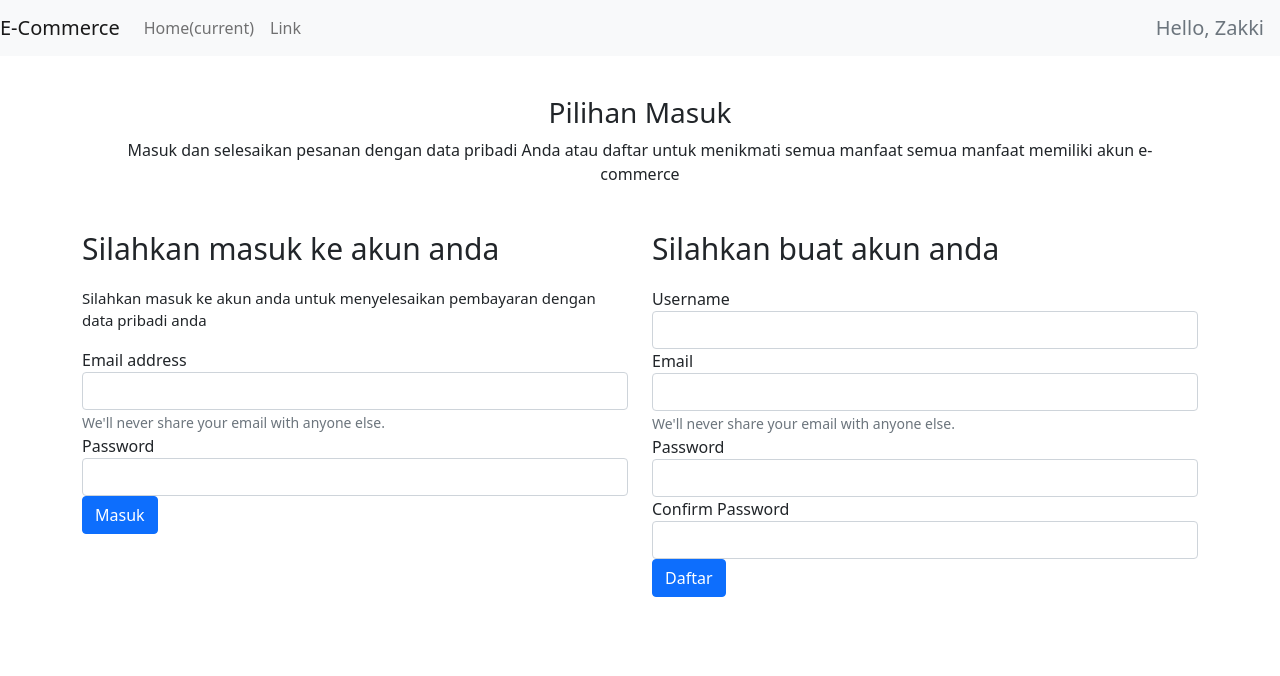
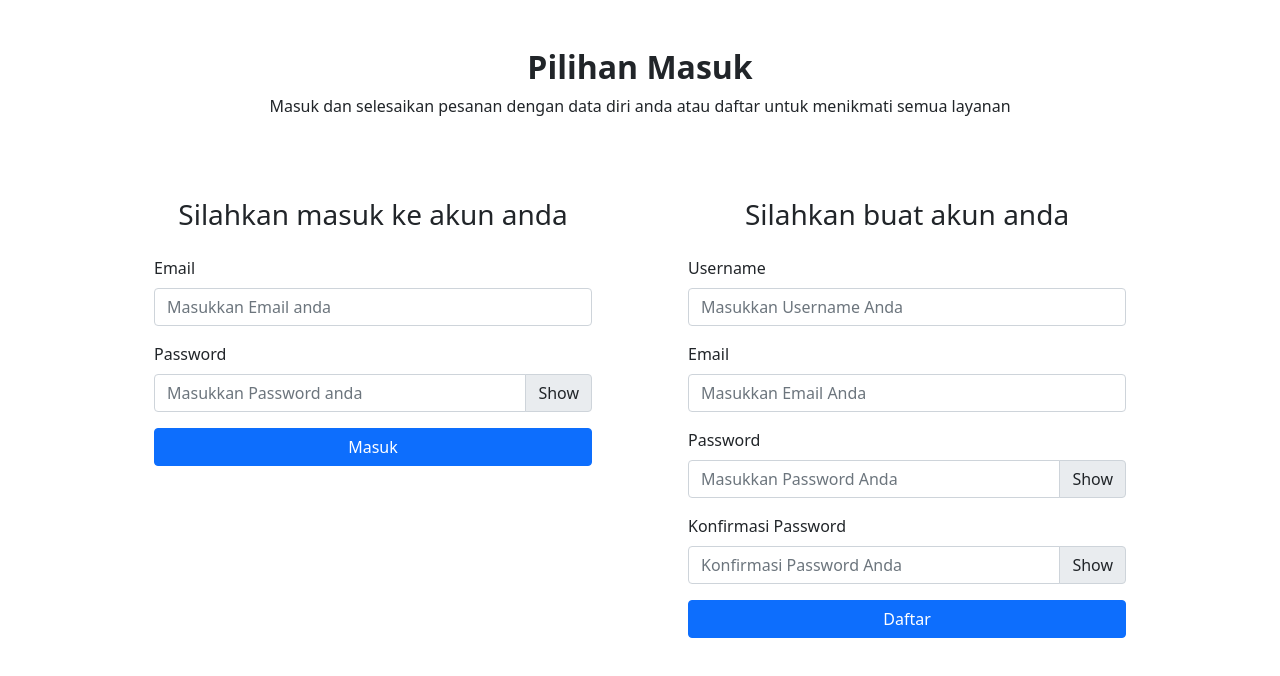
Before and after one commit to Rizqurobbi/E-Commerce, a React (Create React App) app: page / in a window 1280 px wide. Shown: the top 676 px of the page. Built offline with nearby package versions, Linux system fonts and the light colour scheme.

Commit message:
EC-02 :Membuat file jsx AuthPage

```diff
--- a/src/App.js
+++ b/src/App.js
@@ -3,6 +3,7 @@ import './App.css';
 import React from 'react';
 import Navbar from './component/navbar';
 import Form from './component/Form';
+import AuthPage from './pages/AuthPage';
 
 
 
@@ -14,9 +15,9 @@ class App extends React.Component {
   render() {
     return (
       <div>
-
-      <Navbar/>
-      <Form/>
+      {/* <Navbar/>
+      <Form/> */}
+      <AuthPage/>
       </div>
      );
   }
--- a/src/component/Form.jsx
+++ b/src/component/Form.jsx
@@ -40,9 +40,10 @@ class Form extends React.Component {
             alert(`Daftar Gagal❌,Pastikan confirm password sesuai dengan password!`)
         }
     }
-    btnLogin = () => {
+    btnMasuk = () => {
         let { dataUser, loginEmail, loginPassword} = this.state;
         let index = null;
+        console.log(dataUser.length)
         for (let i = 0; i < dataUser.length; i++) {
             if (dataUser[i].email === loginEmail && dataUser[i].password === loginPassword) {
                 index = i
@@ -92,7 +93,7 @@ class Form extends React.Component {
                                 <label for="exampleInputPassword1">Password</label>
                                 <input type="password" class="form-control" id="exampleInputPassword1" onChange={(event) => this.handleInput(event.target.value, "loginPassword")} />
                             </div>
-                            <button type="submit" onClick={this.btnLogin} class="btn btn-primary">Masuk</button>
+                            <button type="submit" onClick={this.btnMasuk} class="btn btn-primary">Masuk</button>
                         </form>
                     </div>
                     <div className="col-6">
--- /dev/null
+++ b/src/pages/AuthPage.jsx
@@ -0,0 +1,197 @@
+import axios from 'axios';
+import React from 'react';
+import { Button, Container, FormGroup, Input, InputGroup, InputGroupText, Label, Toast, ToastBody, ToastHeader } from 'reactstrap';
+
+const API_URL = "http://localhost:2000"
+class AuthPage extends React.Component {
+    constructor(props) {
+        super(props);
+        this.state = {
+            // passwordShown:false
+            logPassShow: "Show",
+            logPassType: "password",
+            regPassShow: "Show",
+            regPassType: "password",
+            toastOpen:false,
+            toastHeader:"",
+            toastMessage:"",
+            toastIcon:""
+        }
+    }
+    // btnPasswordVisibility=()=>{
+    //     const{passwordShown} =this.state
+    //     this.setState({passwordShown:!passwordShown});
+    // }
+    btnShowPassLogin = () => {
+        if (this.state.logPassType == "password") {
+            this.setState({
+                logPassShow: "Hide",
+                logPassType: "text"
+            })
+        } else {
+            this.setState({
+                logPassShow: "Show",
+                logPassType: "password"
+            })
+        }
+    }
+    btnShowPassRegis = () => {
+        if (this.state.regPassType == "password") {
+            this.setState({
+                regPassShow: "Hide",
+                regPassType: "text"
+            })
+        } else {
+            this.setState({
+                regPassShow: "Show",
+                regPassType: "password"
+            })
+        }
+    }
+
+    handleInput = (value, propState) => {
+        this.setState({ [propState]: value })
+    }
+    btnLogin = () => {
+        // alert(`${this.state.email}, ${this.passwordLogin.value}`)
+        axios.get(`${API_URL}/dataUser?email=${this.state.email}&password${this.passwordLogin.value}`)
+            .then((response) => {
+                console.log(response.data)
+            })
+            .catch((err) => {
+                console.log(err)
+            })
+
+    }
+    btnRegis = () => {
+        if (this.usernameRegis.value == "" || this.emailRegis.value == "" || this.passwordRegis.value == "" || this.confPasswordRegis == "") {
+            // alert("Lengkapi semua data")
+            this.setState({
+                toastOpen:true,
+                toastHeader:"Register Warning",
+                toastIcon:"warning",
+                toastMessage:"Isi semua form"
+            })
+        } else {
+            if (this.passwordRegis.value == this.confPasswordRegis.value) {
+                if (this.emailRegis.value.includes("@")) {
+
+                    axios.post(`${API_URL}/dataUser`, {
+                        username: this.usernameRegis.value,
+                        email: this.usernameRegis.value,
+                        password: this.passwordRegis.value,
+                        role: "user",
+                        status: "active",
+                    }).then((response) => {
+                        // alert("Registrasi Berhasil")
+                        this.setState({
+                            toastOpen:true,
+                            toastHeader:"Register Status",
+                            toastIcon:"success",
+                            toastMessage:"Registrasi Berhasil"
+                        })
+
+                    }).catch((err) => {
+                        console.log(err)
+                    })
+                } else {
+                    // alert("Email salah")
+                    this.setState({
+                        toastOpen:true,
+                        toastHeader:"Register Warning",
+                        toastIcon:"warning",
+                        toastMessage:"Email salah"
+                    })
+                }
+            } else {
+                // alert("Password tidak sesuai")
+                this.setState({
+                    toastOpen:true,
+                    toastHeader:"Register Warning",
+                    toastIcon:"warning",
+                    toastMessage:"Password tidak sesuai"
+                })
+            }
+        }
+    }
+    render() {
+        const { passwordShown } = this.state
+        return (
+            <Container className="p-5">
+                <div>
+                    <Toast isOpen={this.state.toastOpen} style={{position:"fixed"}}>
+                        <ToastHeader icon={this.state.toastIcon} toggle={()=> this.setState({ toastOpen: false })}>
+                        {this.state.toastHeader}
+
+                        </ToastHeader>
+                        <ToastBody>
+                        {this.state.toastMessage}
+                        </ToastBody>
+
+                    </Toast>
+                </div>
+                <h2 style={{ fontWeight: 'bold', textAlign: "center" }}>Pilihan Masuk</h2>
+                <p className="text-center">Masuk dan selesaikan pesanan dengan data diri anda atau daftar untuk menikmati semua layanan</p>
+                <div className="row">
+                    <div className="col-6 p-5">
+                        <h3 className="text-center py-3">Silahkan masuk ke akun anda</h3>
+                        <FormGroup>
+                            <Label for="textEmail">Email</Label>
+                            <Input type="text" id="textEmail" placeholder="Masukkan Email anda"
+                                onChange={(event) => this.handleInput(event.target.value, "email")} />
+                        </FormGroup>
+                        <FormGroup>
+                            <Label for="textPassword">Password</Label>
+                            <InputGroup>
+                                <Input type={this.state.logPassType} id="textPassword" placeholder="Masukkan Password anda"
+                                    innerRef={(element) => this.passwordLogin = element} />
+                                <InputGroupText style={{ cursor: "pointer" }} onClick={this.btnShowPassLogin}>
+                                    {this.state.logPassShow}
+                                </InputGroupText>
+                            </InputGroup>
+                        </FormGroup>
+                        <Button color="primary" style={{ width: "100%" }} onClick={this.btnLogin}>Masuk</Button>
+                    </div>
+                    <div className="col-6 p-5">
+                        <h3 className="text-center py-3">Silahkan buat akun anda</h3>
+                        <FormGroup>
+                            <Label for="textUsername">Username</Label>
+                            <Input type="text" id="textUsername" placeholder="Masukkan Username Anda"
+                                innerRef={(element) => this.usernameRegis = element} />
+                        </FormGroup>
+                        <FormGroup>
+                            <Label for="textEmail">Email</Label>
+                            <Input type="text" id="textEmail" placeholder="Masukkan Email Anda"
+                                innerRef={(element) => this.emailRegis = element} />
+                        </FormGroup>
+                        <FormGroup>
+                            <Label for="textPassword">Password</Label>
+                            <InputGroup>
+                                <Input type={this.state.regPassType} id="textPassword" placeholder="Masukkan Password Anda"
+                                    innerRef={(element) => this.passwordRegis = element} />
+                                <InputGroupText style={{ cursor: "pointer" }} onClick={this.btnShowPassRegis}>
+                                    {this.state.regPassShow}
+                                </InputGroupText>
+                            </InputGroup>
+                        </FormGroup>
+                        <FormGroup>
+                            <Label for="textPassword">Konfirmasi Password</Label>
+                            <InputGroup>
+                                <Input type={this.state.regPassType} id="textPassword" placeholder="Konfirmasi Password Anda"
+                                    innerRef={(element) => this.confPasswordRegis = element} />
+                                <InputGroupText style={{ cursor: "pointer" }} onClick={this.btnShowPassRegis}>
+                                    {this.state.regPassShow}
+                                </InputGroupText>
+                            </InputGroup>
+                        </FormGroup>
+                        <Button color="primary" style={{ width: "100%" }} onClick={this.btnRegis}>Daftar</Button>
+                    </div>
+                </div>
+
+
+            </Container>
+        );
+    }
+}
+
+export default AuthPage;
```
Also changed, not shown: fake-db/fakeDatabase.json (+16 -0 lines).
